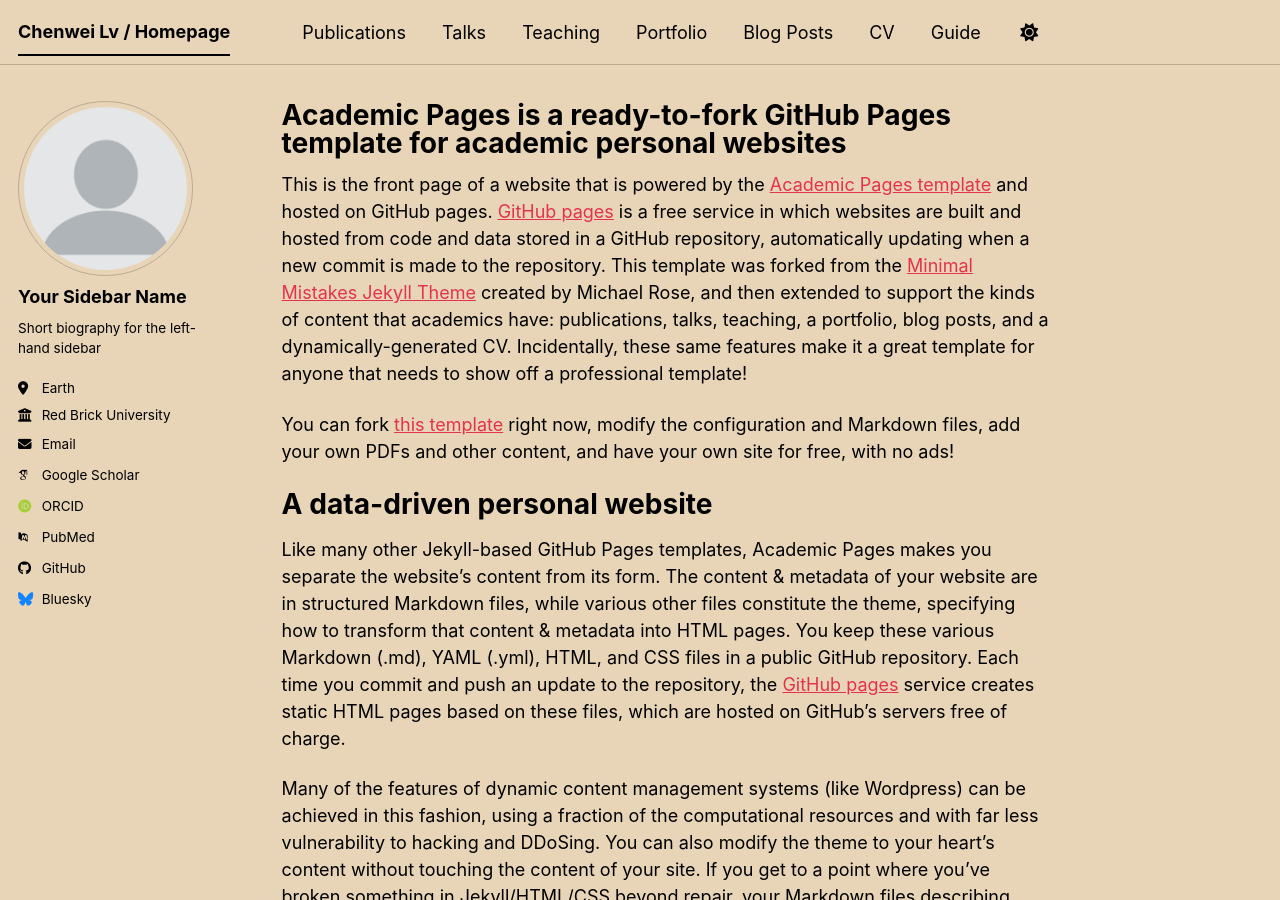
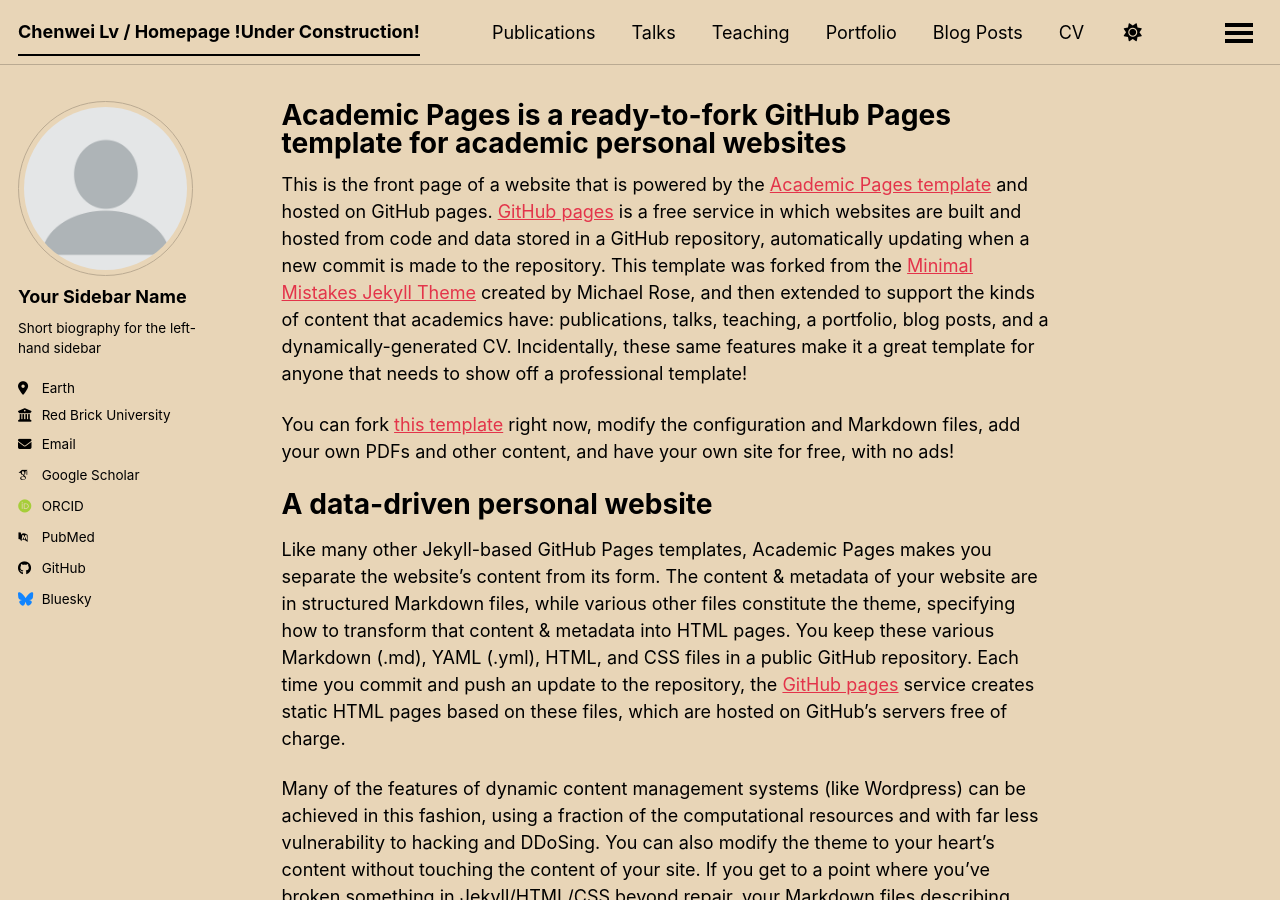
Before and after one commit to chenweilv/chenweilv.github.io, a Jekyll site: the page built from _pages/about.md, in a window 1280 px wide and 900 px high. Built offline with Jekyll 4.4.1, drawn with Linux system fonts in a browser that asks for light colours; some web fonts are replaced; a script bundle is joined from its source files by our own code; library files that are not in the unit come from our copies.

Commit message:
Update _config.yml

```diff
--- a/_config.yml
+++ b/_config.yml
@@ -9,7 +9,7 @@
 # Basic Site Settings
 locale                   : "en-US"
 site_theme               : "sunrise" # The available themes options are "default", "air", "sunrise", "mint", "dirt" and "contrast"
-title                    : "Chenwei Lv / Homepage"
+title                    : "Chenwei Lv / Homepage !Under Construction!"
 title_separator          : "-"
 name                     : &name "Chenwei Lv"
 description              : &description "Your Name's academic portfolio"   # Update this with a general description of your site, this is the default if not overridden by a page
```
